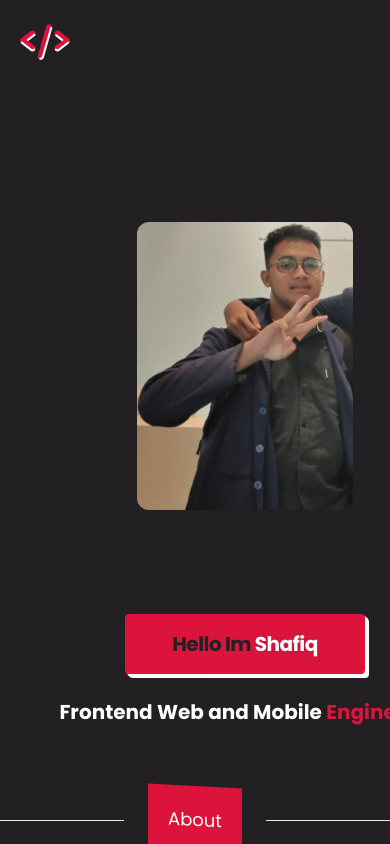
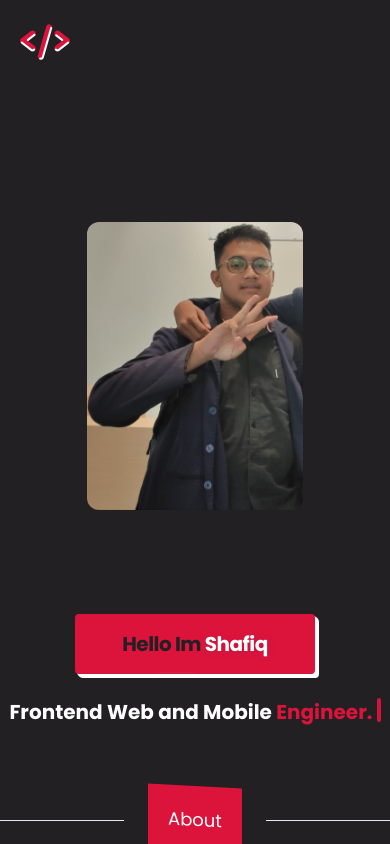
Before and after one commit to Vexonor/Portofolio, a Next.js app: page / in a window 390 px wide. Built offline with nearby package versions, Linux system fonts and the light colour scheme.

Commit message:
Last Change

```diff
--- a/app/components/navbar.tsx
+++ b/app/components/navbar.tsx
@@ -23,7 +23,7 @@ export const Navbar = () => {
         return () => window.removeEventListener('resize', handleResize);
     }, []);
     return (
-        <div id="scrollspy-scrollable-parent-1" className="h-screen overflow-y-auto
+        <div id="scrollspy-scrollable-parent-1" className="h-screen overflow-y-auto overflow-x-hidden
             [&::-webkit-scrollbar]:w-3
             [&::-webkit-scrollbar-track]:rounded-full
             [&::-webkit-scrollbar-track]:bg-charcoal
@@ -50,7 +50,7 @@ export const Navbar = () => {
                 <div id="home" className="h-max lg:h-screen overflow-hidden">
                     <motion.div
                         initial={{ opacity: 0, x: isMobile ? 0 : 300, y: isMobile ? 300 : 0 }}
-                        whileInView={{ opacity: 1, x: 50, y: 0 }}
+                        whileInView={{ opacity: 1, x: isMobile ? 0 : 50, y: isMobile ? 0 : 0 }}
                         transition={{ duration: 1 }}
                         viewport={{ once: false, amount: 0 }}
                     >
```
